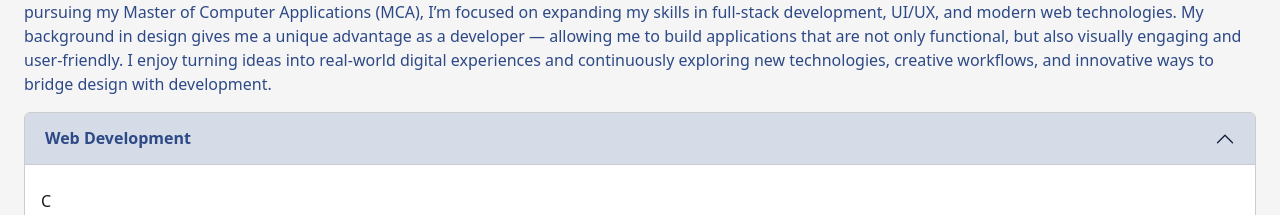
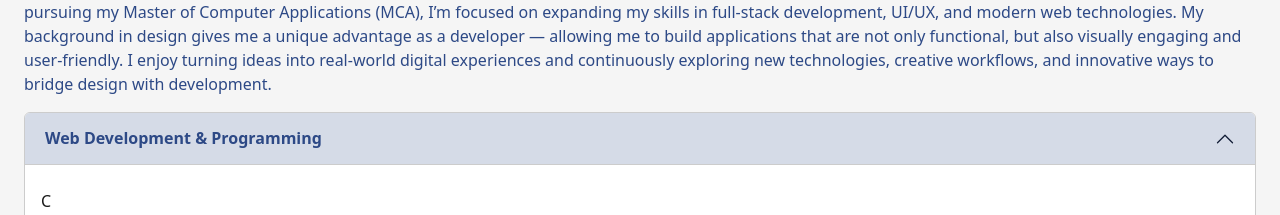
Before and after one commit to KRM-Momand/porfolio, a React app: page / in a window 1280 px wide. Shown: the part 987-1202 px from the top of the page. Built offline with nearby package versions, Linux system fonts and the light colour scheme; the HTML template or start-up script is replaced by a standard one.

Commit message:
someChanges

```diff
--- a/src/components/About.jsx
+++ b/src/components/About.jsx
@@ -25,7 +25,7 @@ function About() {
       <div className='accordion' id='accordion-about'>
         <div className='accordion-item'>
           <h2 className='accordion-header'>
-            <button className='accordion-button fw-bold text-primary' type='button' data-bs-toggle='collapse' data-bs-target='#collapseOne' aria-expanded='true' aria-controls='collapseOne'> Web Development </button>
+            <button className='accordion-button fw-bold text-primary' type='button' data-bs-toggle='collapse' data-bs-target='#collapseOne' aria-expanded='true' aria-controls='collapseOne'> Web Development & Programming </button>
           </h2>
           <div className='accordion-collapse collapse show' data-bs-parent='#accordion-about' id='collapseOne'>
             <ul className='accordion-body list-group list-group-flush'>
```
